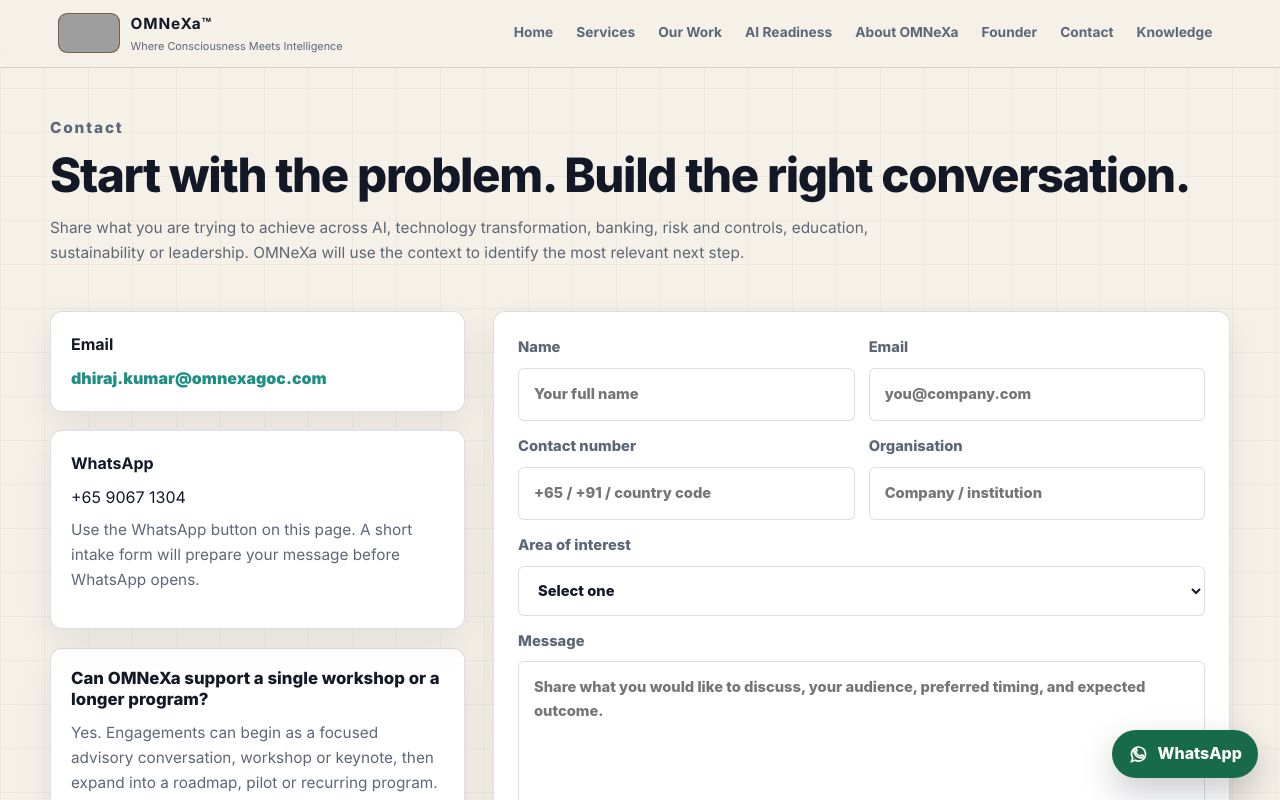
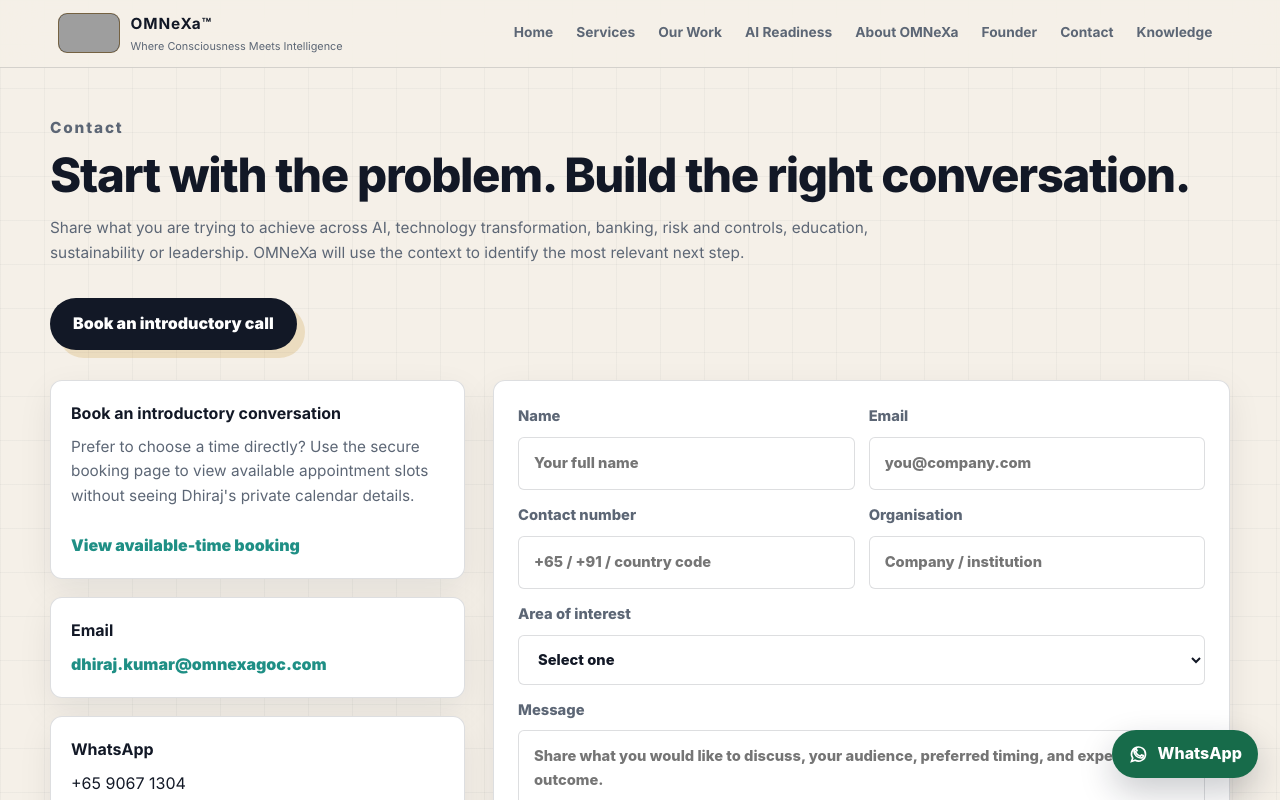
Before and after one commit to HumanSamaritan/OMNEXAFuture, a Next.js app: page /contact in a window 1280 px wide. Shown: the top 800 px of the page. Built offline with nearby package versions, Linux system fonts and the light colour scheme; grey boxes are pictures that could not be loaded.

Commit message:
Add secure introductory call entry to contact page

```diff
--- a/app/contact/page.tsx
+++ b/app/contact/page.tsx
@@ -11,10 +11,21 @@
           Share what you are trying to achieve across AI, technology transformation, banking, risk and controls,
           education, sustainability or leadership. OMNeXa will use the context to identify the most relevant next step.
         </p>
+        <div className="hero-actions">
+          <a className="button primary" href="/connect">Book an introductory call</a>
+        </div>
       </section>
 
       <section className="section-shell contact-grid aligned-section">
         <div className="contact-copy">
+          <div className="contact-card">
+            <strong>Book an introductory conversation</strong>
+            <p>
+              Prefer to choose a time directly? Use the secure booking page to view available appointment slots
+              without seeing Dhiraj&apos;s private calendar details.
+            </p>
+            <a href="/connect">View available-time booking</a>
+          </div>
           <div className="contact-card">
             <strong>Email</strong>
             <a href="mailto:dhiraj.kumar@omnexagoc.com">dhiraj.kumar@omnexagoc.com</a>
```
